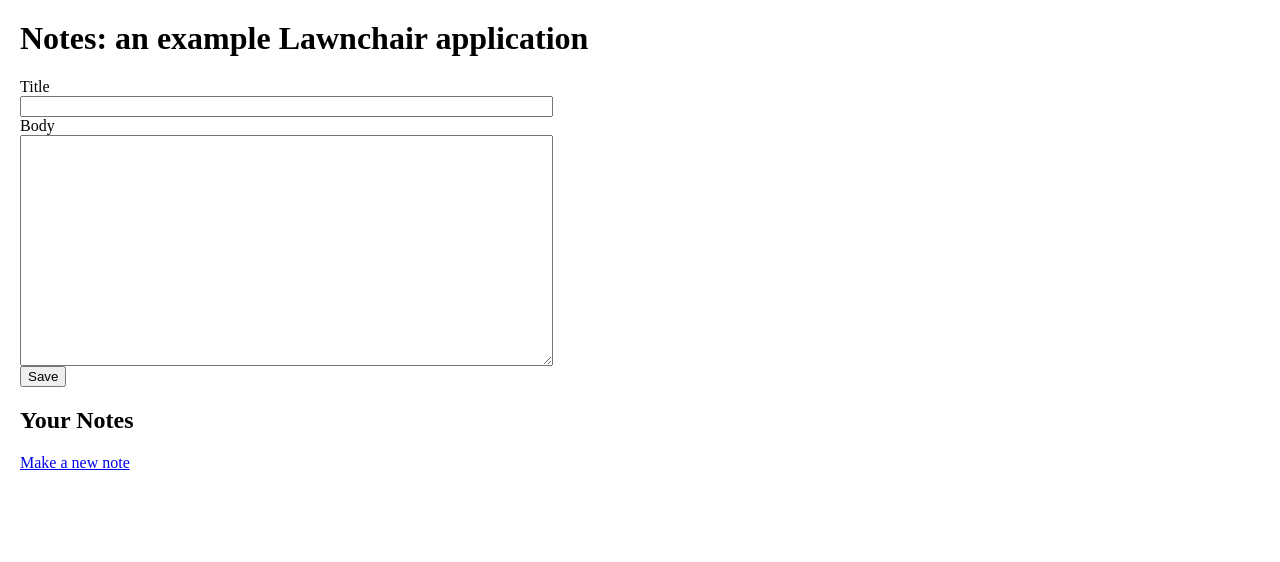
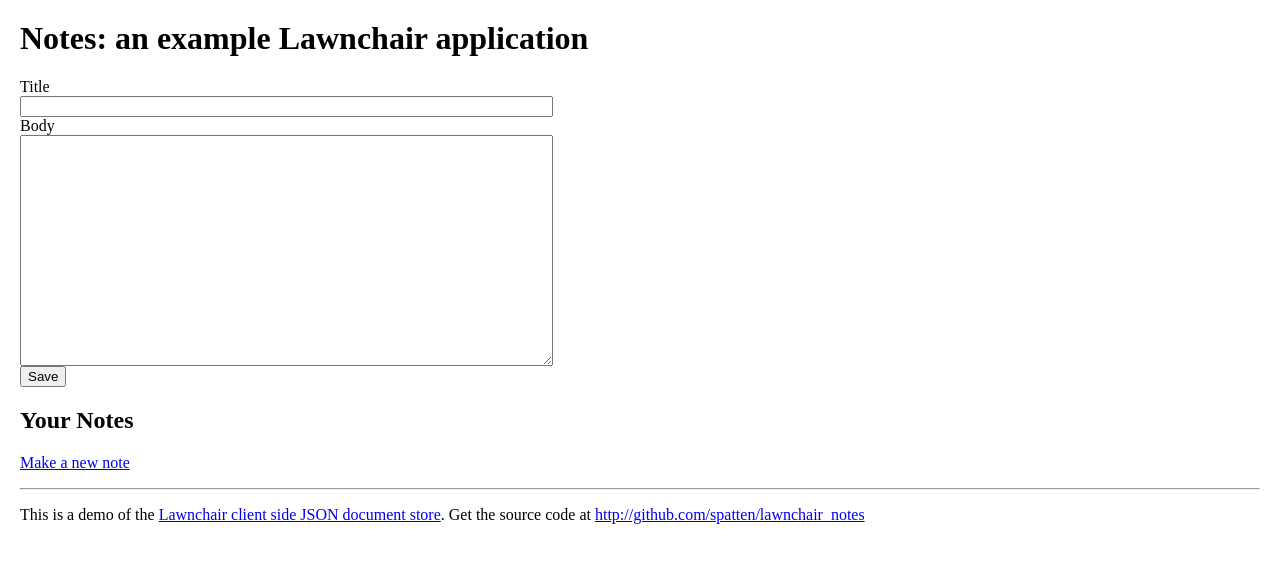
Before and after one commit to spatten/lawnchair_notes, a plain HTML site: page index.html in a window 1280 px wide. Drawn offline with Linux system fonts and the light colour scheme.

Commit message:
added footer and link to the demo

```diff
--- a/index.html
+++ b/index.html
@@ -25,6 +25,8 @@
         <ul></ul>
       </div>
     </div>
+    <hr/>
+    <p>This is a demo of the <a href="http://brianleroux.github.com/lawnchair">Lawnchair client side JSON document store</a>. Get the source code at <a href="http://github.com/spatten/lawnchair_notes">http://github.com/spatten/lawnchair_notes</a></p>
     <p id="logger"></p>
   </body>
 </html>
```
Also changed, not shown: 1 other file.
